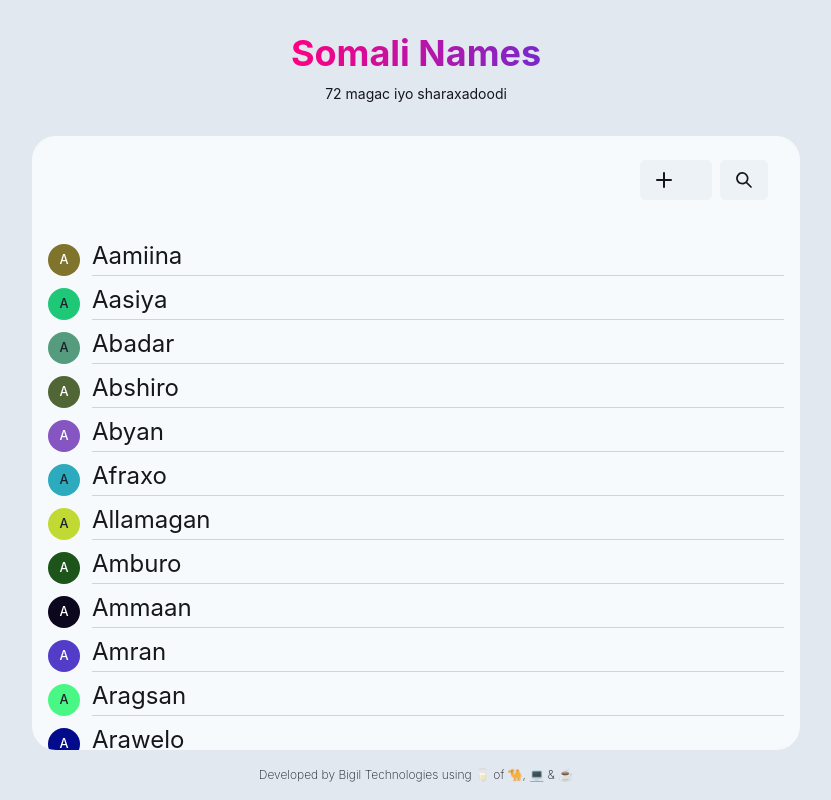
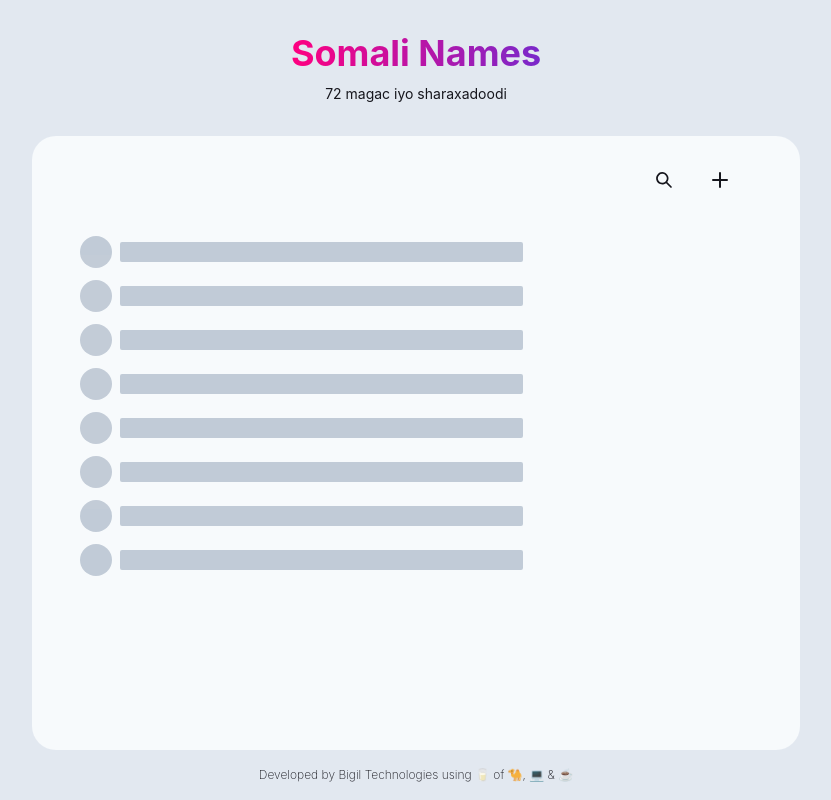
Before and after one commit to janogale/somalinames, a Next.js app: page / in a window 1280 px wide. Shown: the whole page, without its empty margins (224-1055 px from the left). Built offline with nearby package versions, Linux system fonts and the light colour scheme.

Commit message:
Add loading skeleton

```diff
--- a/controllers/getAll.ts
+++ b/controllers/getAll.ts
@@ -10,6 +10,6 @@ export default async function getAll(req, res) {
 
     res.status(200).json(entriesData);
   } catch (e) {
-    res.status(400).json(e);
+    return res.status(400).json(e);
   }
 }
--- a/src/components/ActionsBanner.js
+++ b/src/components/ActionsBanner.js
@@ -14,11 +14,11 @@ const ActionsBanner = () => {
       pb={3}
       width="100%"
     >
-      <Button onClick={() => console.log("plus")}>
+      <Button onClick={() => console.log("search")} bg="transparent">
+        <SearchIcon size="sm" />
+      </Button>
+      <Button onClick={() => console.log("plus")} bg="transparent">
         <AddIcon size="sm" mr={6} />
-      </Button>
-      <Button onClick={() => console.log("search")}>
-        <SearchIcon size="sm" />
       </Button>
     </HStack>
   );
--- a/src/components/ListNames.tsx
+++ b/src/components/ListNames.tsx
@@ -3,6 +3,7 @@ import useSWR from "swr";
 
 import { List, Flex, useColorModeValue } from "@chakra-ui/react";
 import SingleName from "./SingleName";
+import SkeletonContainer from "./Skeleton";
 
 const fetcher = (url) => fetch(url).then((res) => res.json());
 
@@ -20,12 +21,12 @@ export default function ListNames() {
   const color = { light: "black", dark: "white" };
 
   if (error) return <div>failed to load</div>;
-  if (!data) return <div>loading...</div>;
+  if (true) return <SkeletonContainer />;
 
   return (
-    <Flex shadow={7} bg={bg} rounded={32} p={2} width="100%" flex={1} h="100%">
+    <Flex shadow={7} bg={bg} p={2} width="100%" flex={1} h="100%">
       <List
-        mb={8}
+        mb={12}
         px={2}
         border="none"
         width="100%"
--- /dev/null
+++ b/src/components/Skeleton.tsx
@@ -0,0 +1,22 @@
+import React from "react";
+import { Skeleton, Stack, SkeletonCircle, Box } from "@chakra-ui/react";
+
+export default function SkeletonContainer() {
+  return (
+    <Box px={12}>
+      {[1, 2, 3, 4, 5, 6, 7, 8].map((n) => (
+        <Stack
+          key={n}
+          mb={3}
+          direction="row"
+          width="100%"
+          justify="flex-start"
+          align="center"
+        >
+          <SkeletonCircle size="8" />
+          <Skeleton height="20px" width="60%" />
+        </Stack>
+      ))}
+    </Box>
+  );
+}
```
